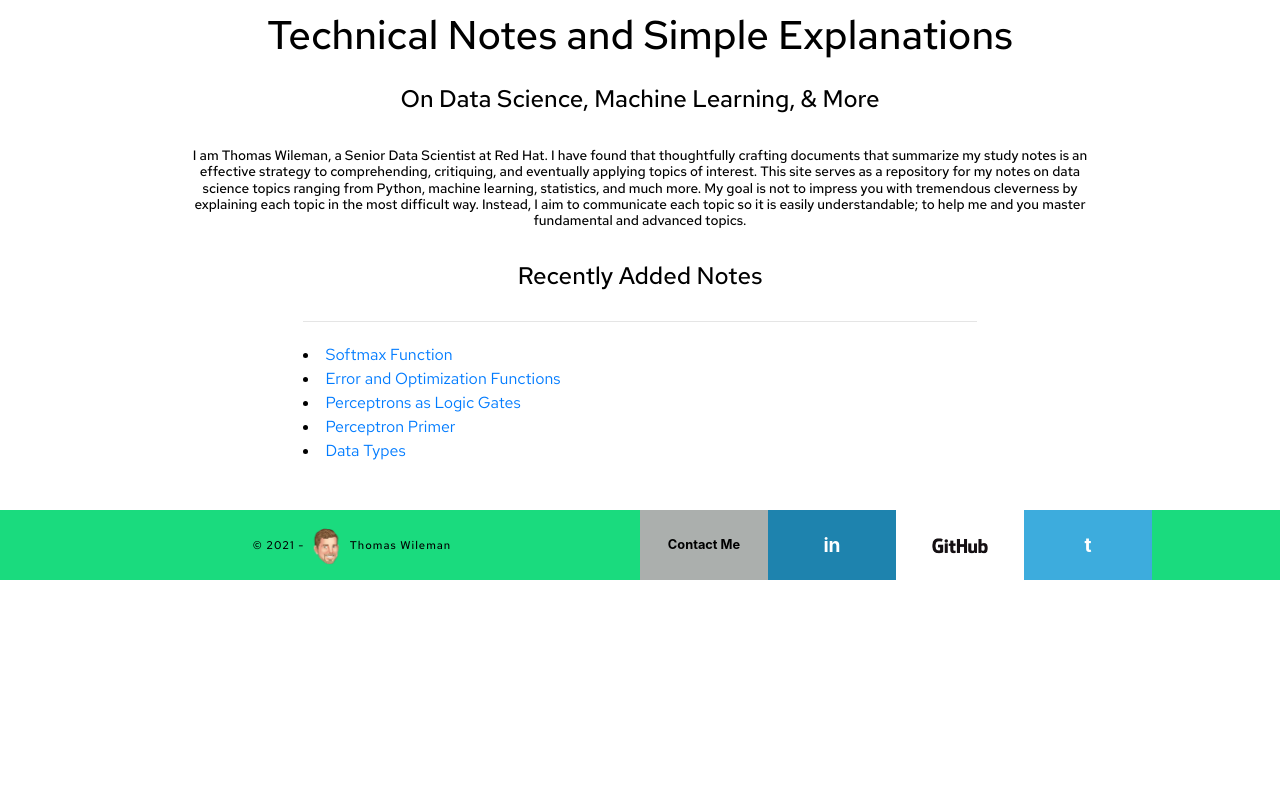
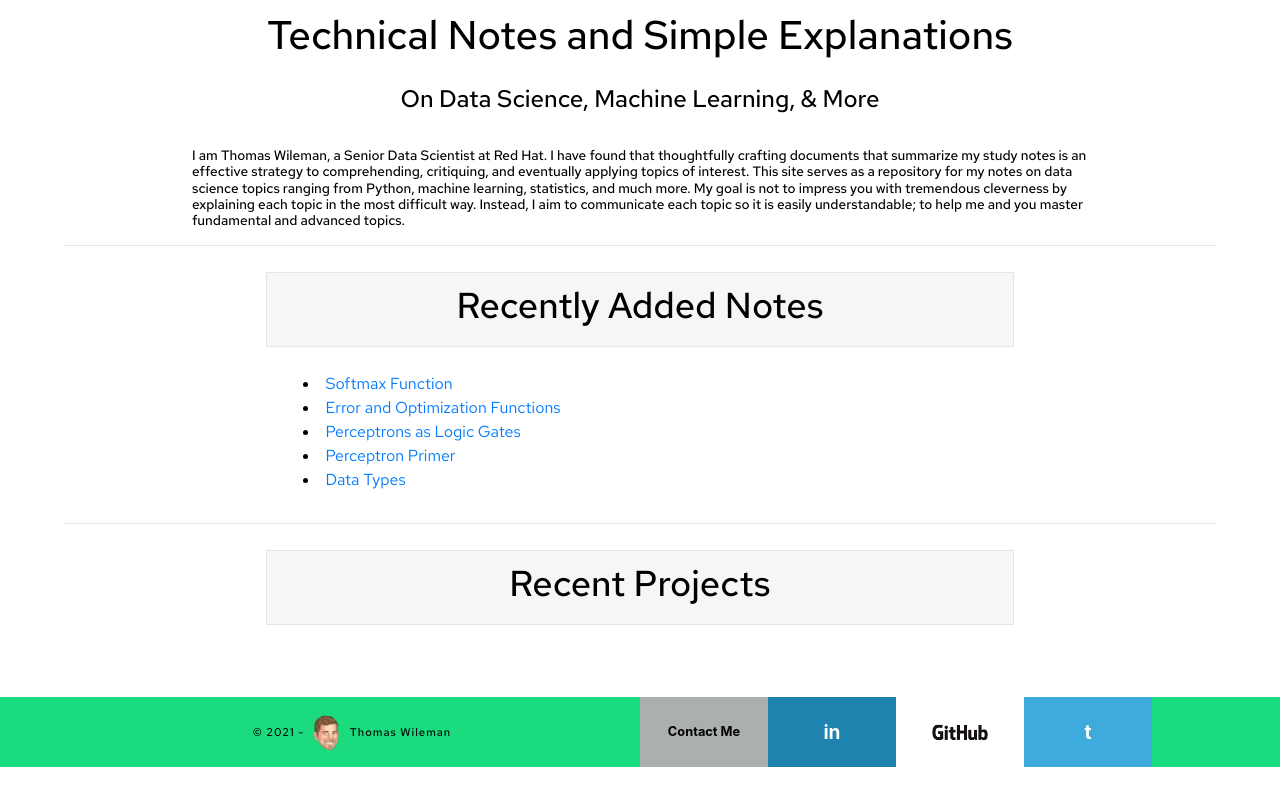
Before and after one commit to tmwileman/thomaswileman, a Flask app: page / in a window 1280 px wide. Shown: the part 64-869 px from the top of the page. Before the commit the page ends 644 px from the top, so only its background shows below. Run offline with Flask 2, Linux system fonts and the light colour scheme; some libraries are stand-ins or nearby versions.

Commit message:
left justify and fix mathjax

```diff
--- a/static/stylesheets/main.css
+++ b/static/stylesheets/main.css
@@ -25,7 +25,7 @@ h2 {
 }
 
 h2.notes {
-  background-color: white;
+  background-color: #f7f6f6;
   color: #000000;
   font-family: 'Red Hat Text', sans-serif;
   font-size: 225%;
@@ -53,7 +53,7 @@ h3 {
   font-family: 'Red Hat Text', sans-serif;
   font-size: 85%;
   font-weight: 500;
-  text-align: center;
+  text-align: left;
   padding-left: 15%;
   padding-right: 15%;
 }
@@ -122,7 +122,7 @@ p.notes {
   font-family: 'Red Hat Text', sans-serif;
   font-size: 100%;
   font-weight: 300;
-  text-align: center;
+  text-align: left;
   padding-top: 5px;
   padding-bottom: 5px;
   width: 60%;
@@ -204,11 +204,21 @@ float: left;
 margin-top: 10px;
 }
 
+
+.note-header {
+  background-color: #f7f6f6;
+  color: rgb(84, 84, 84);
+  padding: 10px 20px 10px 20px;
+  border: solid 1px #e6e6e6;
+  margin-bottom: 20px;
+  }
+
 .note-container {
   padding: 10px;
   width: 60%;
   margin: auto;
   }
+
 
 .center {
   display: block;
--- a/templates/base.html
+++ b/templates/base.html
@@ -15,11 +15,17 @@
     <script src="https://polyfill.io/v3/polyfill.min.js?features=es6"></script>
     <script src="https://polyfill.io/v3/polyfill.min.js?features=es6"></script>
     <script>
-        MathJax = {
-            tex: {
-                inlineMath: [['$', '$'], ['\\(', '\\)']]
-            }
-        };
+        MathJax.Hub.Config({
+            "HTML-CSS": {
+                preferredFont: "TeX",
+                availableFonts: ["STIX", "TeX"],
+                linebreaks: {
+                    automatic: true
+                },
+                EqnChunk: (MathJax.Hub.Browser.isMobile ? 10 : 50)
+            },
+            ...
+        });
     </script>
     <script id="MathJax-script" async src="https://cdn.jsdelivr.net/npm/mathjax@3/es5/tex-chtml.js">
     </script>
--- a/templates/home.html
+++ b/templates/home.html
@@ -15,10 +15,11 @@
         understandable; to help me and you master fundamental and advanced topics.
     </h3>
 </div>
-
+<hr>
 <div class="note-container">
-    <h2>Recently Added Notes</h2>
-    <hr>
+    <div class="note-header">
+        <h2 class="notes">Recently Added Notes</h2>
+    </div>
     <ul>
         <li><a href="/softmax">Softmax Function</li>
         <li><a href="/error_functions">Error and Optimization Functions</li>
@@ -27,4 +28,12 @@
         <li><a href="/data_types">Data Types</li>
     </ul>
 </div>
+<hr>
+<div class="note-container">
+    <div class="note-header">
+        <h2 class="notes">Recent Projects</h2>
+    </div>
+    <ul>
+    </ul>
+</div>
 {% endblock %}
```
Also changed, not shown: templates/error_functions.html (+4 -3 lines).
